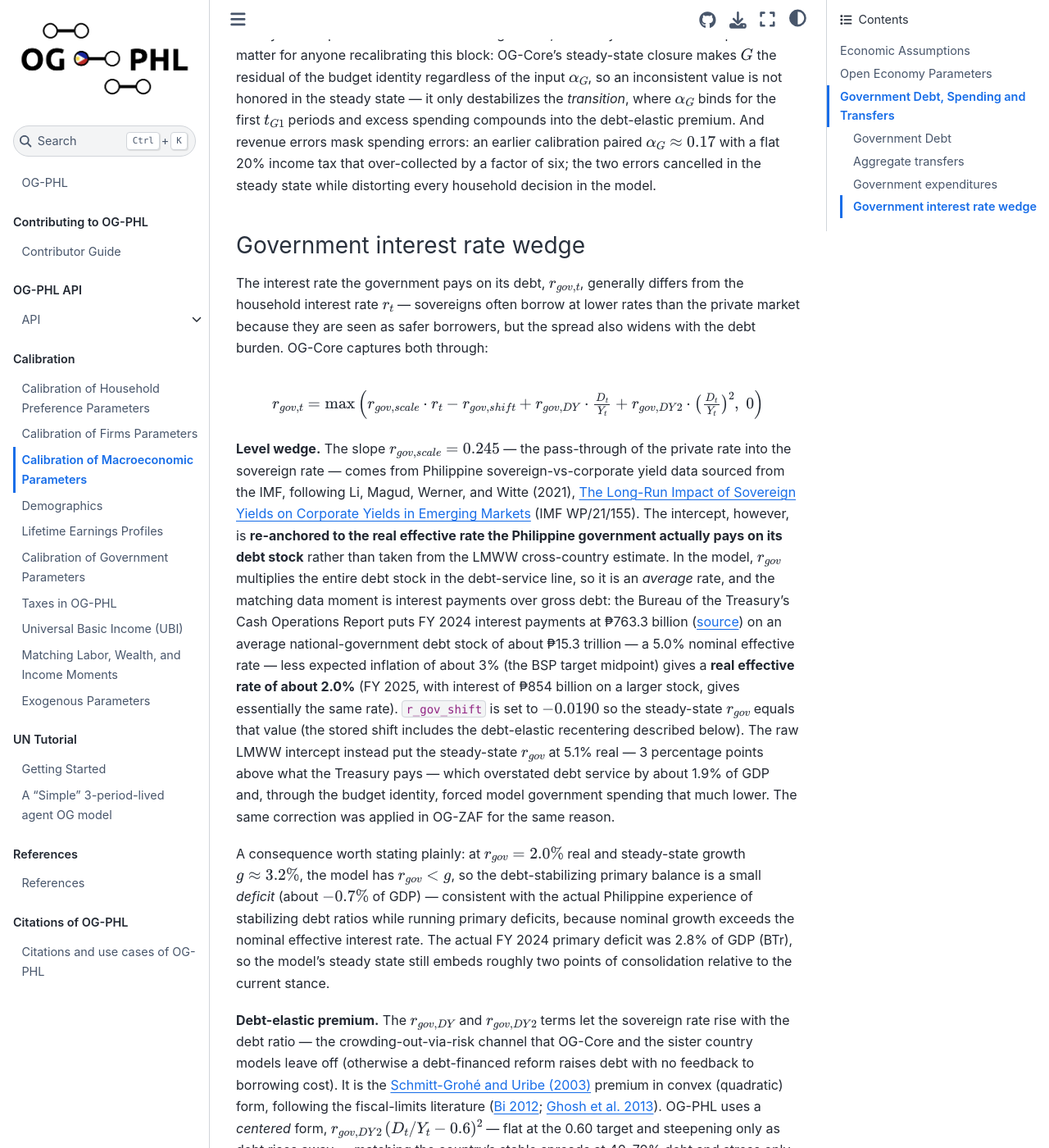
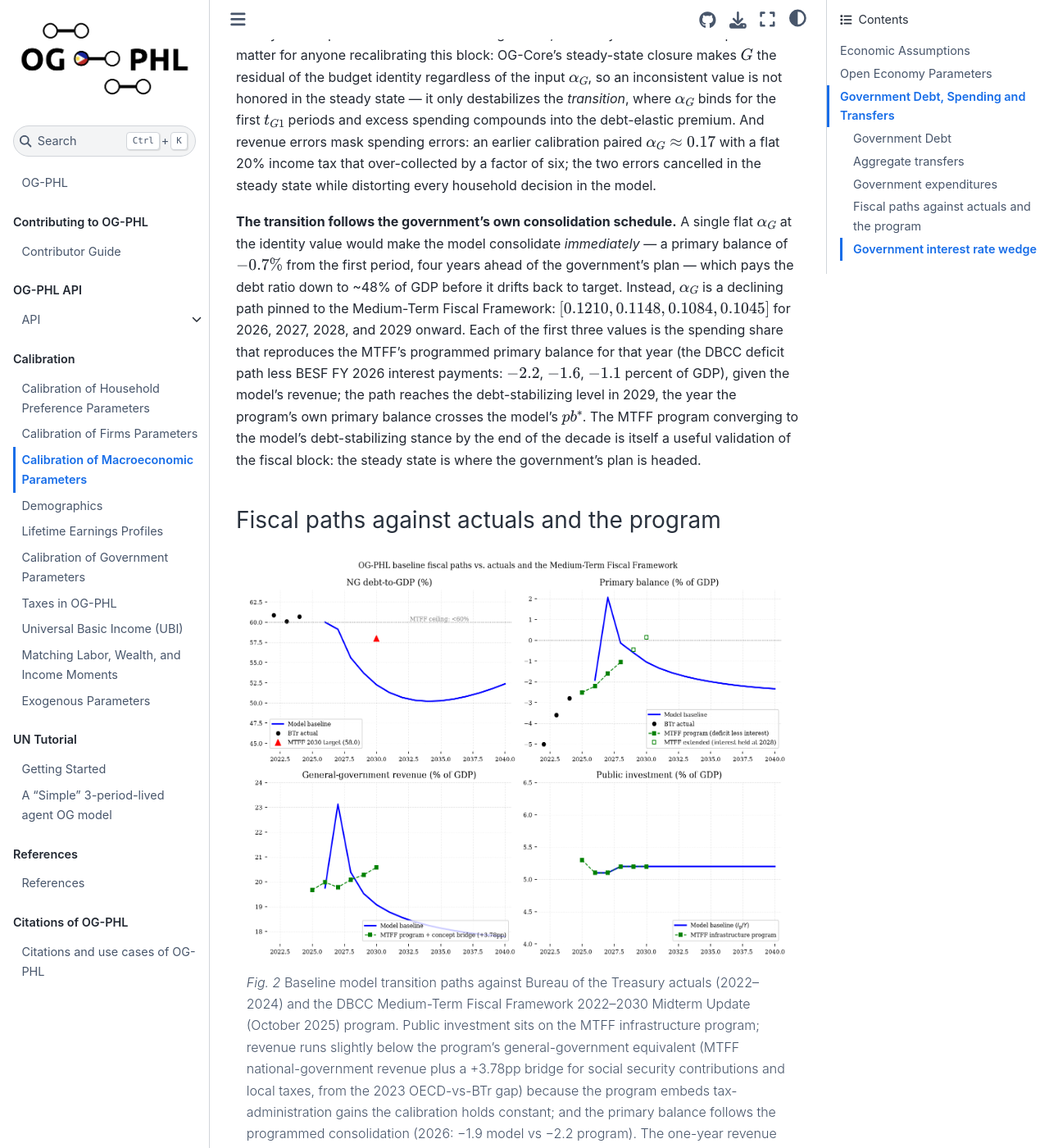
Before and after one commit to EAPD-DRB/OG-PHL, a Jupyter Book: the page built from docs/book/content/calibration/macro.md, in a window 1280 px wide and 1400 px high, scrolled down 4013 px. Shown: the whole window at 82% size. Built offline with Jupyter Book 1.0.4 settings and Sphinx 7.4.7 and the Sphinx Book theme 1.1.4, drawn with Linux system fonts in a browser that asks for light colours; comment, search, counter and statistics services are not loaded; cross-references to code outside the pages are shown as plain code; some of the changed text lies outside the part shown.

Commit message:
Put alpha_G on the MTFF consolidation path and validate the fiscal transition against the program

````diff
--- a/docs/book/content/calibration/macro.md
+++ b/docs/book/content/calibration/macro.md
@@ -59,6 +59,18 @@ For debt to hold at `debt_ratio_ss` $= \bar{d}$, the government must run a prima
 
 For comparison, the DBM Budget of Expenditures and Sources of Financing implies a goods-and-services share of about 16% (FY 2026 disbursements of 21.5% of GDP less transfers, which includes interest of ~2.9%, so ~13% on a primary basis). The remaining distance between 10.5% and ~13% is the consolidation gap: the actual FY 2024 primary deficit was 2.8% of GDP against the model's debt-stabilizing $-0.7\%$, and the model's steady state represents the debt-stabilizing stance, not today's. Two structural points matter for anyone recalibrating this block: OG-Core's steady-state closure makes $G$ the residual of the budget identity regardless of the input $\alpha_G$, so an inconsistent value is not honored in the steady state — it only destabilizes the *transition*, where $\alpha_G$ binds for the first $t_{G1}$ periods and excess spending compounds into the debt-elastic premium. And revenue errors mask spending errors: an earlier calibration paired $\alpha_G \approx 0.17$ with a flat 20% income tax that over-collected by a factor of six; the two errors cancelled in the steady state while distorting every household decision in the model.
 
+**The transition follows the government's own consolidation schedule.** A single flat $\alpha_G$ at the identity value would make the model consolidate *immediately* — a primary balance of $-0.7\%$ from the first period, four years ahead of the government's plan — which pays the debt ratio down to ~48% of GDP before it drifts back to target. Instead, $\alpha_G$ is a declining path pinned to the Medium-Term Fiscal Framework: $[0.1210, 0.1148, 0.1084, 0.1045]$ for 2026, 2027, 2028, and 2029 onward. Each of the first three values is the spending share that reproduces the MTFF's programmed primary balance for that year (the DBCC deficit path less BESF FY 2026 interest payments: $-2.2$, $-1.6$, $-1.1$ percent of GDP), given the model's revenue; the path reaches the debt-stabilizing level in 2029, the year the program's own primary balance crosses the model's $pb^*$. The MTFF program converging to the model's debt-stabilizing stance by the end of the decade is itself a useful validation of the fiscal block: the steady state is where the government's plan is headed.
+
+### Fiscal paths against actuals and the program
+
+```{figure} ./images/fiscal_paths_vs_program.png
+---
+height: 500px
+name: FigFiscalPathsPHL
+---
+Baseline model transition paths against Bureau of the Treasury actuals (2022–2024) and the DBCC Medium-Term Fiscal Framework 2022–2030 Midterm Update (October 2025) program. Public investment sits on the MTFF infrastructure program; revenue runs slightly below the program's general-government equivalent (MTFF national-government revenue plus a +3.78pp bridge for social security contributions and local taxes, from the 2023 OECD-vs-BTr gap) because the program embeds tax-administration gains the calibration holds constant; and the primary balance follows the programmed consolidation (2026: −1.9 model vs −2.2 program). The one-year revenue and primary-balance spike in 2027 is the household sector's adjustment from the assumed initial wealth distribution — a transition-dynamics feature, not a fiscal assumption. That transient surplus, compounding with $r_{gov} < g$, carries the debt ratio below the program's band to a trough near 50% of GDP in the mid-2030s before the fiscal closure returns it to the 0.60 anchor; the alternative — tuning $\alpha_G$ up in 2027 to absorb the spike — would set a real fiscal instrument against a model artifact, and is deliberately not done.
+```
+
 ### Government interest rate wedge
 
 The interest rate the government pays on its debt, $r_{gov,t}$, generally differs from the household interest rate $r_t$ — sovereigns often borrow at lower rates than the private market because they are seen as safer borrowers, but the spread also widens with the debt burden. OG-Core captures both through:
````
Also changed, not shown: CHANGELOG.md (+4 -0 lines), docs/book/content/calibration/images/fiscal_paths_vs_program.png (added), 1 other file.
